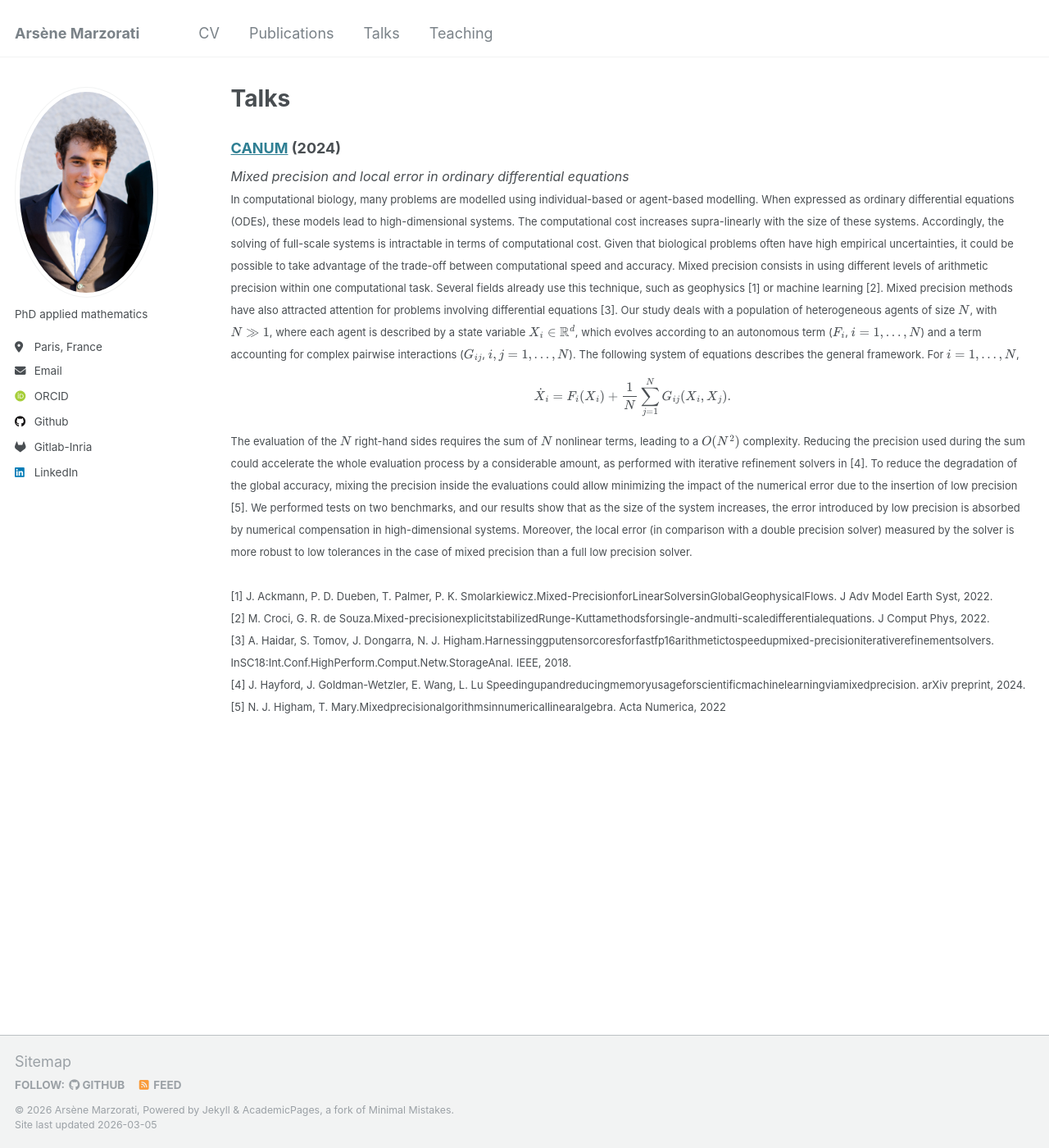
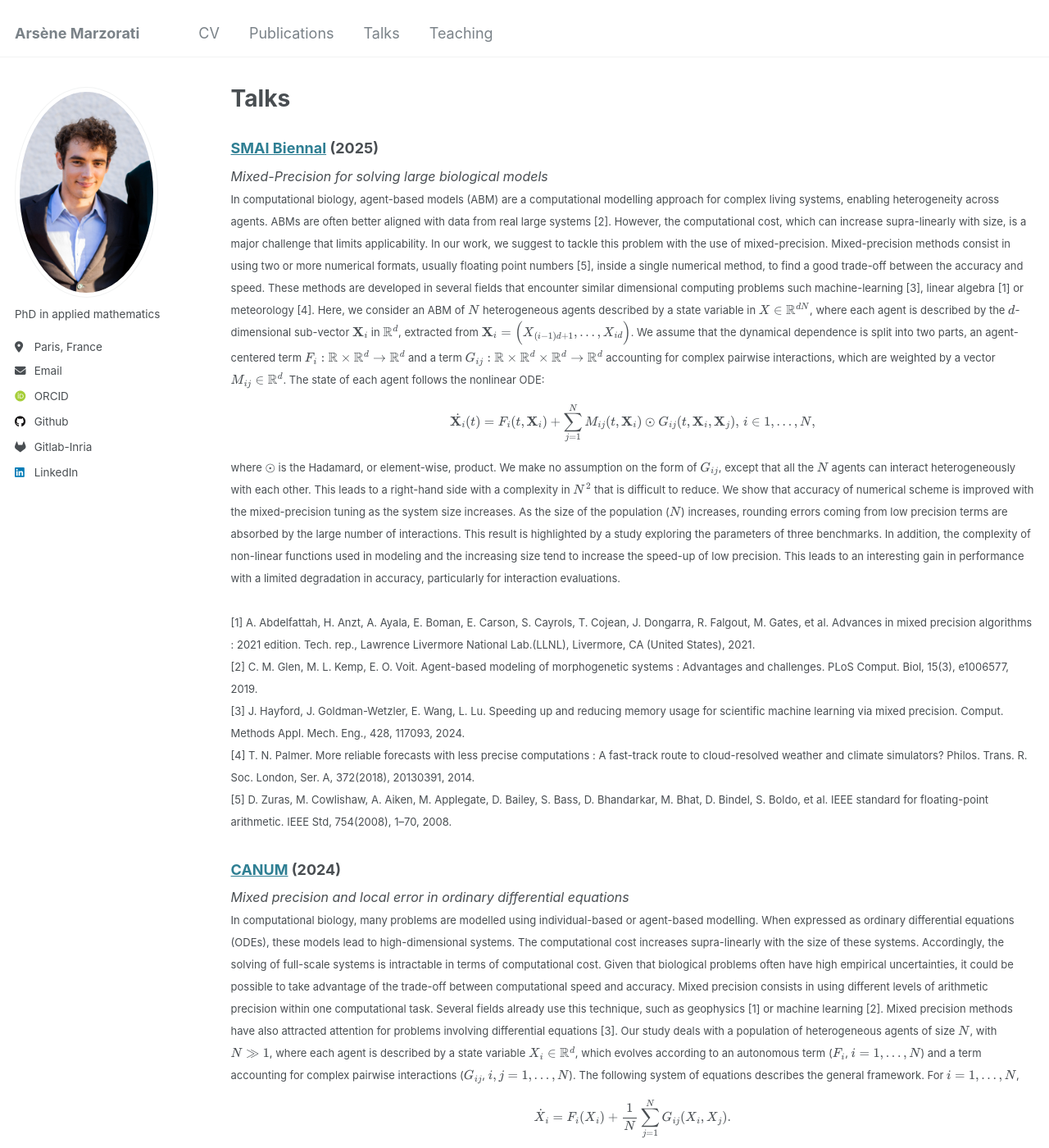
Before and after one commit to arsenemarzorati/arsenemarzorati.github.io, a Jekyll site: the page built from _talks/talks.md, in a window 1280 px wide and 1400 px high. Shown: the whole window at 82% size. Built offline with Jekyll 4.4.1, drawn with Linux system fonts in a browser that asks for light colours; some web fonts are replaced; formulas are drawn with MathJax 3.

Commit message:
Update of the website

```diff
--- a/_config.yml
+++ b/_config.yml
@@ -24,7 +24,7 @@ author:
   avatar           : "profile_photo.jpg"
   name             : #""
   pronouns         : # example: "she/her"
-  bio              : "PhD applied mathematics"
+  bio              : "PhD in applied mathematics"
   location         : "Paris, France"
   employer         : #""
   uri              : # URL
--- a/_talks/talks.md
+++ b/_talks/talks.md
@@ -6,6 +6,42 @@ author_profile: true
 redirect_from:
   - /talks
 ---
+
+### [SMAI Biennal](https://smai2025.math.cnrs.fr/en/) (2025)
+
+<FONT size="3pt">
+<i> Mixed-Precision for solving large biological models </i>
+</FONT>
+
+<FONT size="2pt">
+<br>
+In computational biology, agent-based models (ABM) are a computational modelling approach for complex living systems, enabling heterogeneity across agents. ABMs are often better aligned with data from real large systems [2]. However, the computational cost, which can increase supra-linearly with size, is a major challenge that limits applicability. In our work, we suggest to tackle this problem with the use of mixed-precision.
+
+Mixed-precision methods consist in using two or more numerical formats, usually floating point numbers [5], inside a single numerical method, to find a good trade-off between the accuracy and speed. These methods are developed in several fields that encounter similar dimensional computing problems such machine-learning [3], linear algebra [1] or meteorology [4].
+
+Here, we consider an ABM of $N$ heterogeneous agents described by  a state variable in $X \in \mathbb{R}^{d N}$, where each agent is described by the $d$-dimensional sub-vector $\mathbf{X}_i$ in $\mathbb{R}^{d}$, extracted from $\mathbf{X}_i=\Big(X_{(i-1)d+1},...,X_{id}\Big)$. We assume that the dynamical dependence is split into two parts, an agent-centered term $F_i:\mathbb{R}\times\mathbb{R}^d\to\mathbb{R}^d$ and a term $G_{ij}:\mathbb{R}\times\mathbb{R}^d\times\mathbb{R}^d\to\mathbb{R}^d$ accounting for complex pairwise interactions, which are weighted by a vector $M_{ij} \in \mathbb{R}^d$. The state of each agent follows the nonlinear ODE:
+\begin{equation*}
+	\dot{\mathbf{X}_i}(t) = F_i(t,\mathbf{X}_i) + \sum_{j=1}^N M_{ij}(t,\mathbf{X}_i)\odot G_{ij}(t,\mathbf{X}_i,\mathbf{X}_j), \,i\in{1,...,N},
+\end{equation*}
+where $\odot$ is the Hadamard, or element-wise, product.
+We make no assumption on the form of  $G_{ij}$, except that all the $N$ agents can  interact heterogeneously with each other.  This leads to a right-hand side with a complexity in $N^2$ that is difficult to reduce.
+
+We show that accuracy of numerical scheme is improved with the mixed-precision tuning as the system size increases. As the size of the population ($N$) increases, rounding errors coming from low precision terms are absorbed by the large number of interactions. This result is highlighted by a study exploring the parameters of three benchmarks. In addition, the complexity of non-linear functions used in modeling and the increasing size tend to increase the speed-up of low precision. This leads to an interesting gain in performance with a limited degradation in accuracy, particularly for interaction evaluations.
+<br>
+<br> [1] A. Abdelfattah, H. Anzt, A. Ayala, E. Boman, E. Carson, S. Cayrols, T. Cojean, J. Dongarra, R. Falgout,
+M. Gates, et al. Advances in mixed precision algorithms : 2021 edition. Tech. rep., Lawrence Livermore
+National Lab.(LLNL), Livermore, CA (United States), 2021.
+<br> [2] C. M. Glen, M. L. Kemp, E. O. Voit. Agent-based modeling of morphogenetic systems : Advantages and
+challenges. PLoS Comput. Biol, 15(3), e1006577, 2019.
+<br> [3] J. Hayford, J. Goldman-Wetzler, E. Wang, L. Lu. Speeding up and reducing memory usage for scientific
+machine learning via mixed precision. Comput. Methods Appl. Mech. Eng., 428, 117093, 2024.
+<br> [4] T. N. Palmer. More reliable forecasts with less precise computations : A fast-track route to cloud-resolved
+weather and climate simulators? Philos. Trans. R. Soc. London, Ser. A, 372(2018), 20130391, 2014.
+<br> [5] D. Zuras, M. Cowlishaw, A. Aiken, M. Applegate, D. Bailey, S. Bass, D. Bhandarkar, M. Bhat, D. Bindel,
+S. Boldo, et al. IEEE standard for floating-point arithmetic. IEEE Std, 754(2008), 1–70, 2008.
+</FONT>
+
+
 
 ### [CANUM](https://canum2024.math.cnrs.fr/en/) (2024)
 
```
Also changed, not shown: _pages/cv.md (+1 -1 lines), _publications/publications.md (+9 -0 lines), _teaching/teaching.md (+1 -1 lines).
